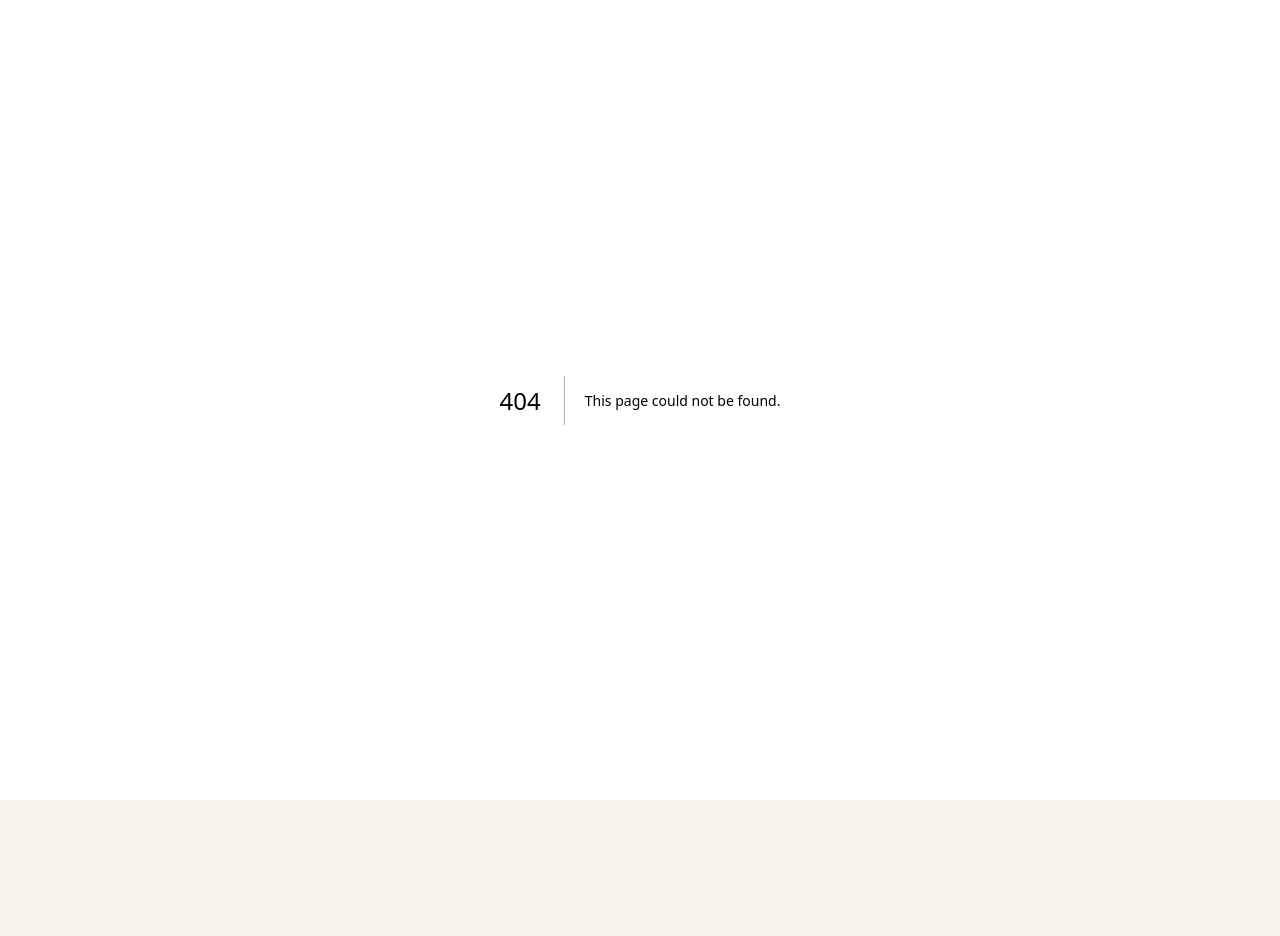
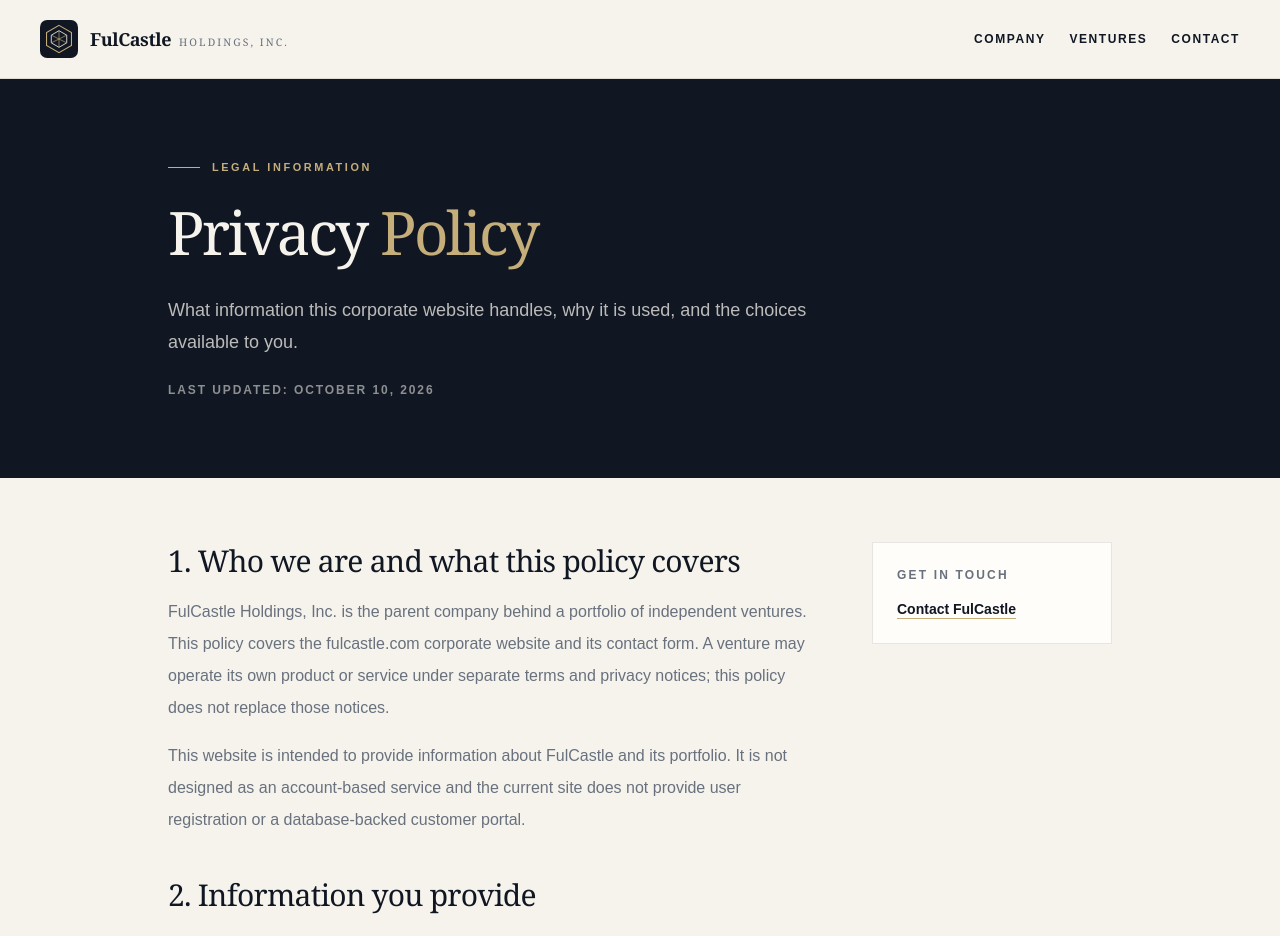
Before and after one commit to StarksDOOM/fulcastle-site, a Next.js app: page /privacy-policy in a window 1280 px wide. Before the commit this address had no page. Shown: the top 936 px of the page. Before the commit the page ends 800 px from the top, so only its background shows below. Built offline with nearby package versions, Linux system fonts and the light colour scheme.

Commit message:
feat(privacy): add policy page and footer link

```diff
--- a/app/components/site-footer.tsx
+++ b/app/components/site-footer.tsx
@@ -1,8 +1,18 @@
+import Link from "next/link";
+
 export function SiteFooter() {
   return (
     <footer className="border-t border-white/15 bg-graphite text-ivory">
       <div className="mx-auto flex w-full max-w-7xl flex-col gap-3 px-6 py-7 text-sm text-ivory/70 sm:flex-row sm:items-center sm:justify-between sm:px-10">
-        <p>© {new Date().getFullYear()} FulCastle Holdings, Inc.</p>
+        <div className="flex flex-wrap items-center gap-x-4 gap-y-2">
+          <p>© {new Date().getFullYear()} FulCastle Holdings, Inc.</p>
+          <Link
+            className="underline decoration-muted-gold/70 underline-offset-4 transition-colors hover:text-ivory focus-visible:outline-2 focus-visible:outline-offset-4 focus-visible:outline-muted-gold"
+            href="/privacy-policy"
+          >
+            Privacy Policy
+          </Link>
+        </div>
         <p>Independent ventures. Shared vision.</p>
       </div>
     </footer>
--- /dev/null
+++ b/app/privacy-policy/page.tsx
@@ -0,0 +1,148 @@
+import type { Metadata } from "next";
+import Link from "next/link";
+import { SiteFooter } from "@/app/components/site-footer";
+import { SiteHeader } from "@/app/components/site-header";
+
+export const metadata: Metadata = {
+  title: "Privacy Policy",
+  description:
+    "Learn how FulCastle Holdings, Inc. handles information submitted through its corporate website.",
+};
+
+const sections = [
+  {
+    title: "1. Who we are and what this policy covers",
+    paragraphs: [
+      "FulCastle Holdings, Inc. is the parent company behind a portfolio of independent ventures. This policy covers the fulcastle.com corporate website and its contact form. A venture may operate its own product or service under separate terms and privacy notices; this policy does not replace those notices.",
+      "This website is intended to provide information about FulCastle and its portfolio. It is not designed as an account-based service and the current site does not provide user registration or a database-backed customer portal.",
+    ],
+  },
+  {
+    title: "2. Information you provide",
+    paragraphs: [
+      "If you use the contact form, we collect the name, email address, subject, and message you submit. Please do not send passwords, payment-card details, government identification numbers, or other sensitive information through the form.",
+      "The form also includes a hidden anti-spam field. It is used to identify automated submissions; it is not intended to collect additional information from ordinary visitors.",
+    ],
+  },
+  {
+    title: "3. How we use information",
+    paragraphs: [
+      "We use contact-form information to review and respond to inquiries, route messages to the appropriate person, maintain necessary business correspondence, and protect the site against abuse or misuse.",
+      "We do not use the contact form to enroll you in a marketing mailing list. A confirmation email may be sent to acknowledge receipt of your message.",
+    ],
+  },
+  {
+    title: "4. Service providers and disclosures",
+    paragraphs: [
+      "The website is hosted through Vercel. When you submit the contact form, the site uses Resend to transmit the inquiry and, where configured, send an acknowledgment email. Those providers process information as needed to provide their services and are subject to their own terms and privacy practices.",
+      "The website application does not currently store contact submissions in a site-owned database. Messages may remain in the recipient's or copied recipient's email systems and in service-provider systems or operational logs, subject to the relevant configurations and retention practices.",
+      "We may also disclose information when reasonably necessary to protect the website or our rights, respond to lawful requests, or meet applicable legal obligations. We do not use contact-form information to enroll you in unrelated marketing through this website.",
+    ],
+  },
+  {
+    title: "5. Technical information, cookies, and analytics",
+    paragraphs: [
+      "When you visit a hosted website, technical information such as your IP address, browser or device details, requested page, and request time may be processed by hosting, delivery, or security infrastructure to deliver the site, diagnose errors, and help prevent abuse. The exact information and retention periods depend on provider configuration and their policies.",
+      "The current website code does not include an analytics or advertising-tracking integration. We do not intentionally set analytics or advertising cookies through the site application. Hosting or security providers may use necessary technical mechanisms to operate or protect their services. Provider settings should be reviewed periodically to ensure this description remains accurate.",
+    ],
+  },
+  {
+    title: "6. Retention and security",
+    paragraphs: [
+      "We retain inquiry information for as long as reasonably needed to handle the inquiry, maintain relevant business records, address security concerns, and meet legal obligations. We have not established a single fixed deletion period for every inquiry; retention can also depend on the email and service-provider systems involved.",
+      "We use reasonable operational measures intended to protect information, but no website, email transmission, or storage system can be guaranteed to be completely secure.",
+    ],
+  },
+  {
+    title: "7. Your choices and privacy rights",
+    paragraphs: [
+      "Depending on where you live, applicable law may give you rights to request access to, correction of, or deletion of personal information, or to object to or restrict certain processing. These rights are not universal and may be subject to exceptions.",
+      "To ask a privacy question or make a request, use our contact page. We may need to verify your request before acting on it.",
+    ],
+  },
+  {
+    title: "8. International processing",
+    paragraphs: [
+      "Our website and email service providers may process information in countries other than the country where you are located. The locations and safeguards applicable to a particular service depend on the provider, its configuration, and the services used.",
+    ],
+  },
+  {
+    title: "9. Children",
+    paragraphs: [
+      "This corporate website is not directed to children, and we do not knowingly request personal information from children through the contact form. If you believe a child has submitted personal information, contact us so the matter can be reviewed.",
+    ],
+  },
+  {
+    title: "10. Changes and contact",
+    paragraphs: [
+      "We may update this policy when the website, its providers, or our practices change. The date shown above indicates when this text was last updated. Please review the policy periodically.",
+      "For privacy questions or requests, visit the contact page on this website.",
+    ],
+  },
+];
+
+export default function PrivacyPolicyPage() {
+  return (
+    <div className="flex min-h-screen flex-col">
+      <SiteHeader />
+      <main className="flex-1 bg-ivory">
+        <section className="bg-graphite text-ivory">
+          <div className="mx-auto w-full max-w-5xl px-6 py-16 sm:px-10 sm:py-20">
+            <p className="mb-5 flex items-center gap-3 text-[0.68rem] font-semibold uppercase tracking-[0.24em] text-muted-gold">
+              <span aria-hidden="true" className="h-px w-8 bg-muted-gold" />
+              Legal information
+            </p>
+            <h1 className="max-w-3xl font-display text-5xl leading-tight tracking-[-0.04em] sm:text-6xl">
+              Privacy <span className="text-muted-gold">Policy</span>
+            </h1>
+            <p className="mt-6 max-w-2xl text-base leading-7 text-ivory/75 sm:text-lg sm:leading-8">
+              What information this corporate website handles, why it is used,
+              and the choices available to you.
+            </p>
+            <p className="mt-6 text-xs font-semibold uppercase tracking-[0.16em] text-ivory/55">
+              Last updated: October 10, 2026
+            </p>
+          </div>
+        </section>
+
+        <div className="mx-auto grid w-full max-w-5xl gap-10 px-6 py-12 sm:px-10 sm:py-16 lg:grid-cols-[minmax(0,1fr)_15rem] lg:gap-16">
+          <article className="min-w-0 space-y-10">
+            {sections.map((section) => (
+              <section aria-labelledby={section.title} key={section.title}>
+                <h2
+                  className="font-display text-2xl leading-tight tracking-tight text-graphite sm:text-3xl"
+                  id={section.title.toLowerCase().replace(/[^a-z0-9]+/g, "-").replace(/^-|-$/g, "")}
+                >
+                  {section.title}
+                </h2>
+                <div className="mt-4 space-y-4 text-sm leading-7 text-slate sm:text-base sm:leading-8">
+                  {section.paragraphs.map((paragraph) => (
+                    <p key={paragraph}>{paragraph}</p>
+                  ))}
+                </div>
+              </section>
+            ))}
+            <p className="border-l-2 border-muted-gold pl-4 text-sm leading-7 text-slate">
+              This page is general website information, not legal advice. The
+              company should confirm its actual hosting, logging, email-retention,
+              cookie, and jurisdiction-specific obligations with qualified counsel
+              before treating this policy as final.
+            </p>
+          </article>
+
+          <aside className="h-fit border border-graphite/10 bg-[#fffdf9] p-6">
+            <p className="text-xs font-semibold uppercase tracking-[0.18em] text-slate">
+              Get in touch
+            </p>
+            <nav aria-label="Related legal pages" className="mt-4 flex flex-col gap-3 text-sm font-semibold text-graphite">
+              <Link className="underline decoration-muted-gold underline-offset-4 hover:text-slate" href="/contact">
+                Contact FulCastle
+              </Link>
+            </nav>
+          </aside>
+        </div>
+      </main>
+      <SiteFooter />
+    </div>
+  );
+}
```
